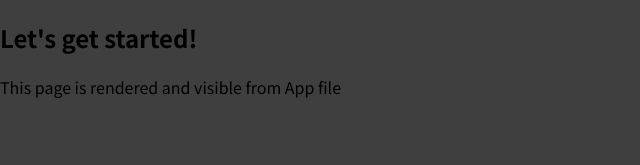
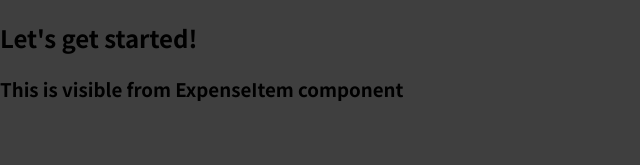
Before and after one commit to SulthanNK/Expense-Tracker, a JavaScript app: page / in a window 1280 px wide. Shown: the top 165 px of the page, without its empty margins (0-640 px from the left). Built offline with nearby package versions, Linux system fonts and the light colour scheme.

Commit message:
🔨 Added: Expense item react component

```diff
--- a/src/App.js
+++ b/src/App.js
@@ -1,8 +1,10 @@
+import ExpenseItem from "./components/ExpenseItem/ExpenseItem";
+
 function App() {
   return (
     <div>
       <h2>Let's get started!</h2>
-      <p>This page is rendered and visible from App file</p>
+      <ExpenseItem></ExpenseItem>
     </div>
   );
 }
--- /dev/null
+++ b/src/components/ExpenseItem/ExpenseItem.js
@@ -0,0 +1,5 @@
+function ExpenseItem() {
+  return <h3>This is visible from ExpenseItem component</h3>;
+}
+
+export default ExpenseItem;
```
